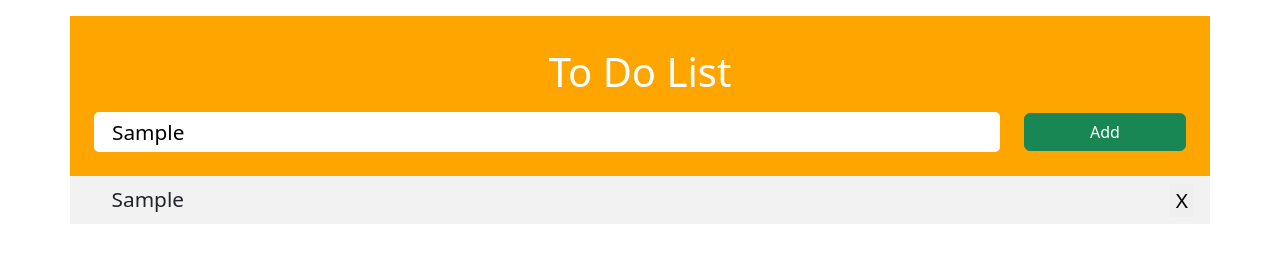
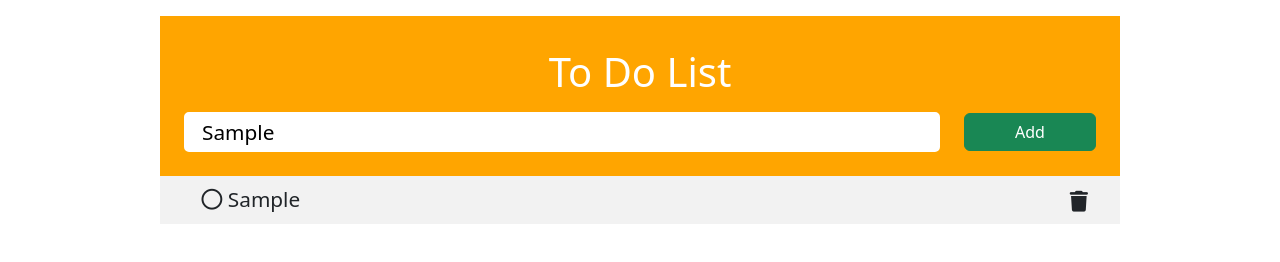
Before and after one commit to osmankoyuncuu/Project-To_Do_List, a plain HTML site: page index.html in a window 1280 px wide. Both pictures are taken after typing "Sample" into the empty fields and a click on the button "Add". Drawn offline with nearby package versions, Linux system fonts and the light colour scheme.

Commit message:
trash and circle add

```diff
--- a/app.js
+++ b/app.js
@@ -7,10 +7,10 @@ const newUl = document.createElement("ul");
 listDom.appendChild(newUl);
 
 //? addbtn event handler
-
+/* <i class="fa-sharp fa-solid fa-circle-check"></i>; */
 buttonDom.addEventListener("click", () => {
   newUl.innerHTML += `
-  <li>${inputDom.value} <button>X</button></li>`;
+  <li> <i class="fa-regular fa-circle"></i> ${inputDom.value}<i class="fa-solid fa-trash"></i> </li>`;
 });
 
 //? keydown event handler
--- a/index.html
+++ b/index.html
@@ -10,6 +10,7 @@
       integrity="sha384-iYQeCzEYFbKjA/T2uDLTpkwGzCiq6soy8tYaI1GyVh/UjpbCx/TYkiZhlZB6+fzT"
       crossorigin="anonymous"
     />
+    <link rel="stylesheet" href="https://cdnjs.cloudflare.com/ajax/libs/font-awesome/6.2.0/css/all.min.css" integrity="sha512-xh6O/CkQoPOWDdYTDqeRdPCVd1SpvCA9XXcUnZS2FmJNp1coAFzvtCN9BmamE+4aHK8yyUHUSCcJHgXloTyT2A==" crossorigin="anonymous" referrerpolicy="no-referrer" />
     <link rel="stylesheet" href="style.css" />
   </head>
   <body>
--- a/style.css
+++ b/style.css
@@ -1,5 +1,8 @@
 .header {
   background-color: orange;
+}
+.container {
+  width: 75%;
 }
 .input {
   height: 2.5rem !important;
@@ -17,8 +20,6 @@
   margin: 0;
 }
 #list ul li {
-  /* border: 2px solid black; */
-  position: relative;
   height: 3rem;
   list-style: none;
   display: block;
@@ -26,13 +27,14 @@
   padding-top: 0.5rem;
   padding-left: 2em;
   align-items: center;
+  position: relative;
+}
+.fa-trash {
+  position: absolute;
+  right: 2rem;
+  top: 1rem;
 }
 
-#list ul li button {
-  position: absolute;
-  right: 1rem;
-  border: none;
-}
 #list ul li:nth-child(odd) {
   background-color: #f2f2f2;
 }
```
